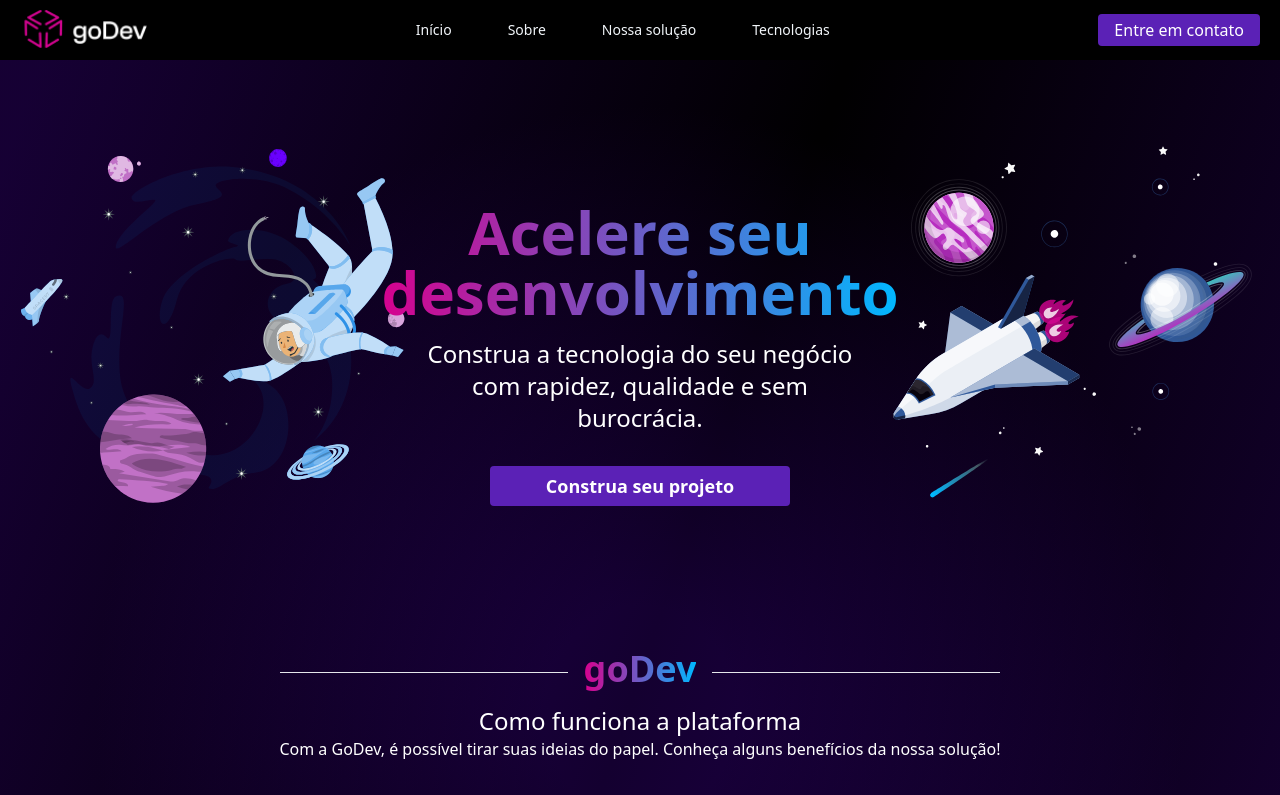
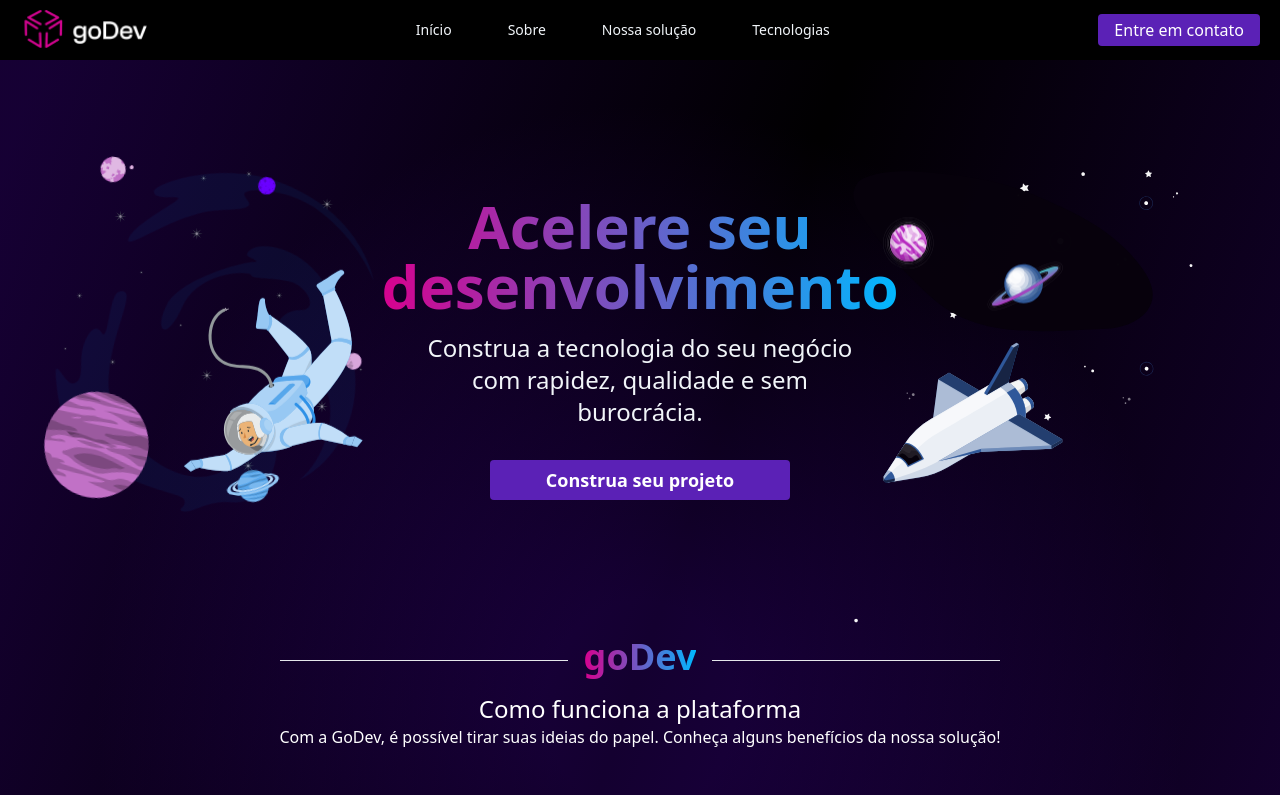
Before and after one commit to GuilhermeSegattoo/inforGerencial-landpage, a Next.js app: page / in a window 1280 px wide. Shown: the top 795 px of the page. Built offline with nearby package versions, Linux system fonts and the light colour scheme.

Commit message:
feat. animação de svgs

```diff
--- a/components/button/index.tsx
+++ b/components/button/index.tsx
@@ -14,7 +14,9 @@ interface ButtonProps {
 
 export const Button = ({onClick,disabled,text,bold,color,textColor,textSize,width,height}: ButtonProps) => {
     return (
-        <div className={`cursor-pointer flex rounded ${bold ? 'font-semibold' : '' } p-4 text-center justify-center items-center ${textSize ? textSize : ''} ${color ? color : 'bg-violet-800'} ${disabled ? 'disabled' : ''} ${width ? width : 'w-auto'} ${height ? height : 'h-2'}`} onClick={onClick}>
+        <div className={`cursor-pointer flex rounded ${bold ? 'font-semibold' : '' } p-4 text-center justify-center items-center
+            ${textSize ? textSize : ''} ${color ? color : 'bg-violet-800'} ${disabled ? 'disabled' : ''}
+            ${width ? width : 'w-auto'} ${height ? height : 'h-2'} hover:bg-violet-900`} onClick={onClick}>
             <p className={`${textColor ? textColor : 'text-white'}`} >{text}</p>
         </div>
     )
--- a/components/header/index.jsx
+++ b/components/header/index.jsx
@@ -9,22 +9,22 @@ export const Header = () => {
                 </div>
                 <ul className="flex xl:gap-16 tab:gap-4 cel:hidden tab:inline-flex lap:inline-flex xl:inline-flex  ">
                     <a href="">
-                        <li className="cursor-pointer text-slate-100 text-sm font-normal link-underline p-5" href="#sobre">
+                        <li className="cursor-pointer text-slate-100 text-sm font-normal hover:text-white link-underline p-5" href="#sobre">
                             <span>Início</span>
                         </li>
                     </a>
                     <a href="#sobre">
-                        <li className="cursor-pointer text-slate-100 text-sm font-normal link-underline p-5">
+                        <li className="cursor-pointer text-slate-100 text-sm font-normal hover:text-white link-underline p-5">
                             <span>Sobre</span>
                         </li>
                     </a>
                     <a>
-                        <li className="cursor-pointer text-slate-100 text-sm font-normal link-underline p-5">
+                        <li className="cursor-pointer text-slate-100 text-sm font-normal hover:text-white link-underline p-5">
                             Nossa solução
                         </li>
                     </a>
                     <a>
-                        <li className="cursor-pointer text-slate-100 text-sm font-normal link-underline p-5">
+                        <li className="cursor-pointer text-slate-100 text-sm font-normal hover:text-white link-underline p-5">
                             <span>Tecnologias</span>
                         </li>
                     </a>
--- a/pages/index.tsx
+++ b/pages/index.tsx
@@ -26,17 +26,30 @@ const Home: NextPage = () => {
           <Header />
           <div className='grid cel:grid-cols-1 tab:grid-cols-1 lap:grid-cols-3 mt-20 container mx-auto items-center justify-center'>
             <div className='flex cel:w-48 tab:w-48 lap:w-auto xl:w-auto cel:mx-auto '>
-              <img  src="./assets/astronauta.svg" alt=""/>
+              <div className='relative h-[300px] w-[300px]'>
+                <img className='absolute bottom-0 right-0 z-50 floating' width={180} src='./assets/astroneer/astroneer.svg'/>
+                <img className='absolute top-0 left-0 z-20 spin' width={300} src='./assets/astroneer/planets.svg'/>
+                <img className='absolute top-0 left-0 z-10 spin' width={300} src='./assets/astroneer/smoke.svg'/>
+                <img className='absolute top-0 left-0 z-0 pulse' width={300} src='./assets/astroneer/stars.svg'/>
+              </div>
             </div>
             <div className='text-white text-center items-center flex flex-col'>
               <p className='text-6xl cel:text-4xl cel:mt-14 tab:text-5xl lap:text-6xl bg-textGradient bg-clip-text text-transparent font-bold mt-28'>Acelere seu <br/>desenvolvimento</p>
-              <p className='text-2xl cel:text-lg tab:text-xl lap:text-2xl mt-4'>Construa a tecnologia do seu negócio com rapidez, qualidade e sem burocrácia.</p>
+              <p className='text-2xl cel:text-lg tab:text-xl lap:text-2xl mt-4 text-slate-100'>
+                Construa a tecnologia do seu negócio com rapidez, qualidade e sem burocrácia.
+              </p>
               <div className='mt-8'>
                 <Button onClick={()=>{}} bold={true} textSize="text-lg" text="Construa seu projeto" width='w-[300px]' height='h-10'/>
               </div>
             </div>
             <div className='flex cel:hidden tab:hidden lap:inline-block xl:inline-block justify-center lap:w-auto '>
-              <img src="./assets/nave.svg" alt="" />
+              <div className='relative h-[300px] w-[300px]'>
+                <img className='absolute bottom-0 left-0 z-50 floating ' style={{animationDuration:"15s"}} width={180} src='./assets/rocket/rocket.svg'/>
+                <img className='absolute top-10 left-0 z-30 floating ' style={{animationDuration:"40s"}} width={180} src='./assets/rocket/planets.svg'/>
+                <img className='absolute top-0 left-10 z-20 pulse ' style={{animationDelay:"5s"}} width={300} src='./assets/rocket/starts1.svg'/>
+                <img className='absolute top-0 left-0 z-20 pulse ' style={{animationDelay:"5s"}} width={300} src='./assets/rocket/starts2.svg'/>
+                <img className='absolute top-0 right-0 z-10 pulse ' style={{animationDelay:"5s"}} width={300} src='./assets/rocket/meteorites.svg'/>
+              </div>
             </div>
           </div>
           <div className='flex flex-col items-center justify-center text-center mt-44 cel:mt-32 mb-12'>
--- a/styles/globals.css
+++ b/styles/globals.css
@@ -24,3 +24,44 @@ body {
     background-size: 100% 2px;
     background-position: 50% 100%
 }
+
+
+.floating {
+    animation-name: floating;
+    animation-duration: 5s;
+    animation-iteration-count: infinite;
+    animation-timing-function: ease-in-out;
+    margin-left: 30px;
+    margin-top: 5px;
+}
+
+@keyframes floating {
+    0% { transform: translate(0,  0px); }
+    50%  { transform: translate(0, 15px); }
+    100%   { transform: translate(0, -0px); }
+}
+
+.spin {
+    animation: spin 200s linear infinite;
+}
+
+@keyframes spin {
+  from {
+    transform: rotate(0deg);
+  }
+  to {
+    transform: rotate(360deg);
+  }
+}
+
+.pulse {
+    animation: pulse 10s cubic-bezier(0.4, 0, 0.6, 1) infinite;
+}
+@keyframes pulse {
+  0%, 100% {
+    opacity: 1;
+  }
+  50% {
+    opacity: .5;
+  }
+}
```
